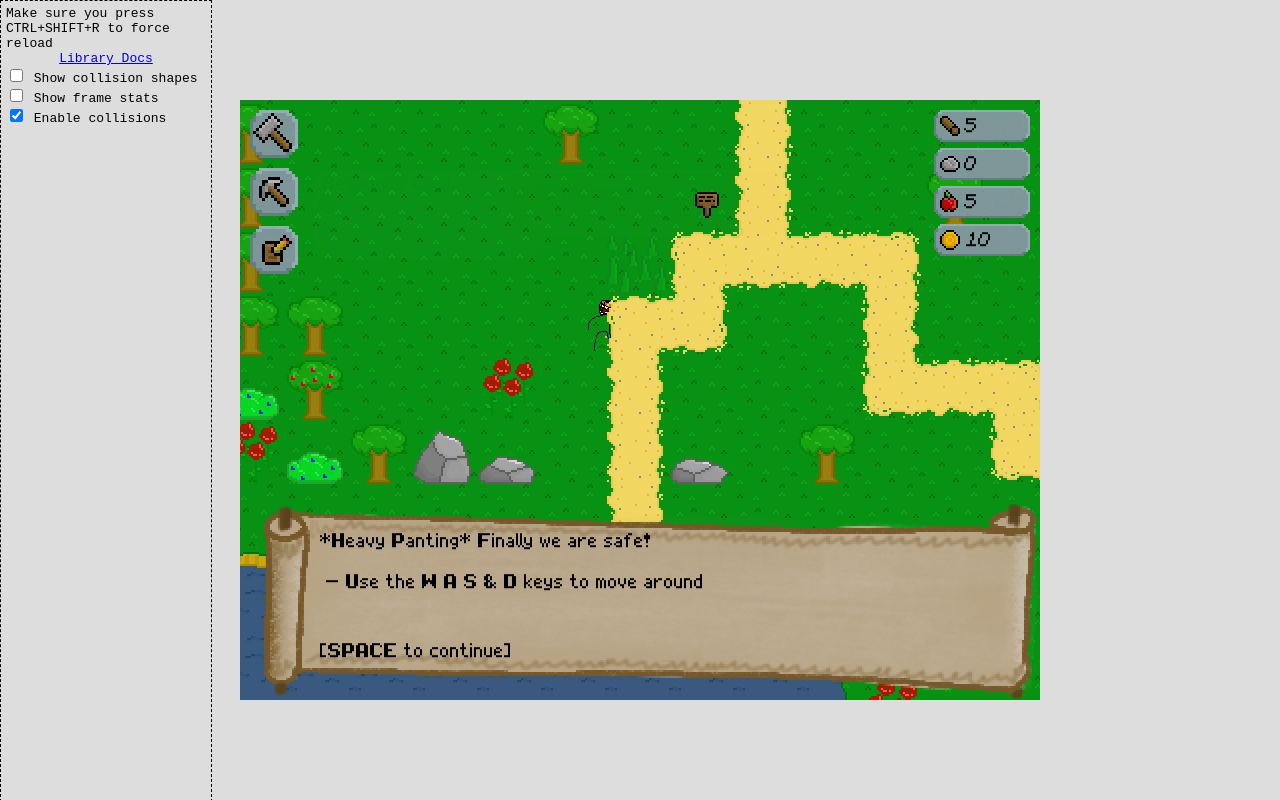
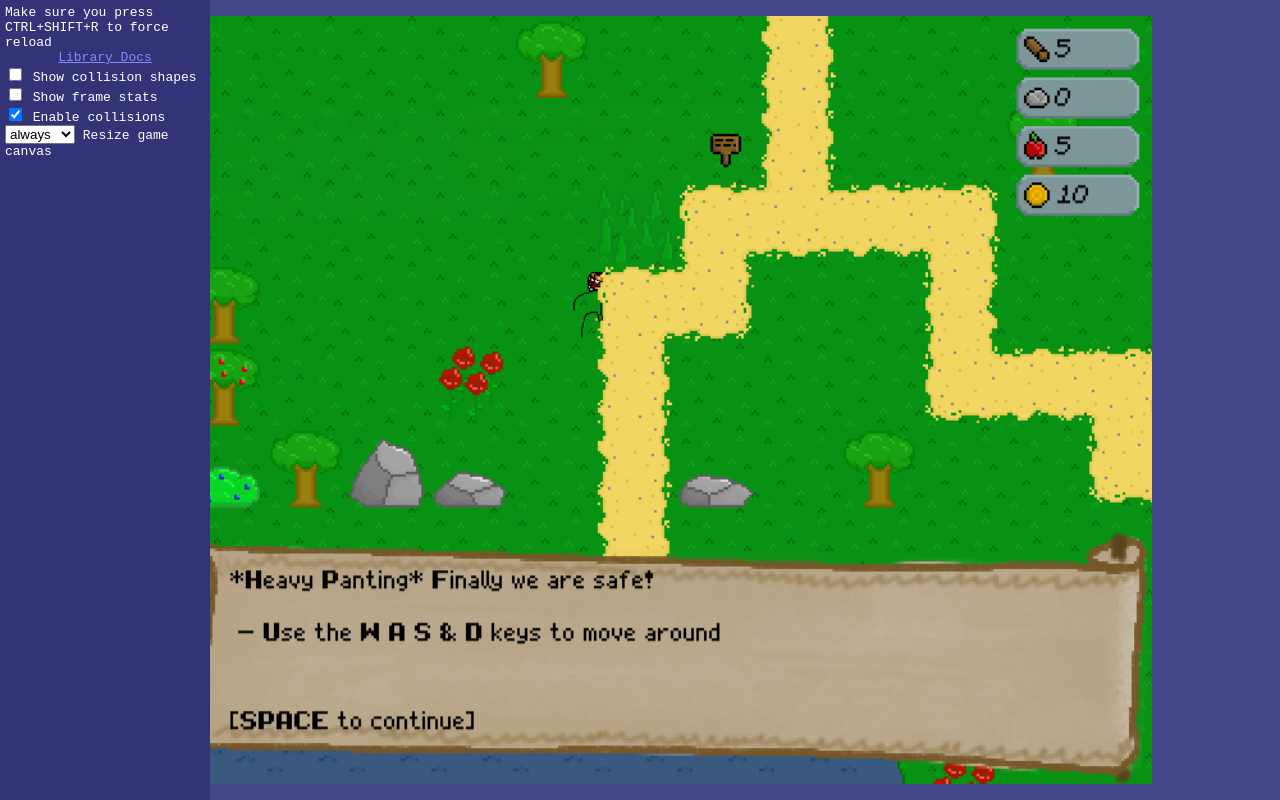
Before and after one commit to jdkrei65/tsa-game-design-2024, a plain HTML site: page index.html in a window 1280 px wide. Drawn offline with Linux system fonts and the light colour scheme; animation ran at ten frames a second.

Commit message:
added canvas resizing

```diff
--- a/index.html
+++ b/index.html
@@ -21,6 +21,13 @@
         <label>
             <input type="checkbox" onchange="window.COLLISIONS_ENABLED = this.checked;" checked> Enable collisions
         </label>
+        <label>
+            <select onchange="window.RESIZE_CANVAS = this.value; window.onresize()">
+                <option>always</option>
+                <option>stepped</option>
+                <option>never</option>
+            </select> Resize game canvas
+        </label>
 
         <div><code id="err"></code></div>
     </div>
--- a/main.js
+++ b/main.js
@@ -15,12 +15,14 @@ import oceanTilemapData  from './mapdata/oceanlayer.tilemapdata.js';
 window.DRAW_SHAPES          = false;    // default false
 window.DISPLAY_FRAME_TIME   = false;    // default false
 // other options
+window.RESIZE_CANVAS        = 'always'; // 'always', 'stepped', or 'never'
 window.COLLISIONS_ENABLED   = true;     // default true
 window.SPACIAL_HASH_SIZE    = 96;       // default 128 (2x2 tiles)
 
 // NOTE TO SELF:
 // draw trees above player before the player, and ones below after the player
 // draw paths on separate(?) map or with the "above trees"
+// remove collisions after gathering
 
 window.onerror = onerror = (event, source, lineno, colno, error) => {
     document.querySelector('#err').innerHTML += `
@@ -40,10 +42,41 @@ window.onerror = onerror = (event, source, lineno, colno, error) => {
     }
 })(console.log)
 
+// don't change these
+const SCREEN_WIDTH = 800;
+const SCREEN_HEIGHT = 600;
+const canvasElement = document.querySelector('#game-canvas');
+const screen = new gameify.Screen(canvasElement, SCREEN_WIDTH, SCREEN_HEIGHT);
+screen.setAntialiasing(false);
 
-const canvasElement = document.querySelector('#game-canvas');
-const screen = new gameify.Screen(canvasElement, 800, 600);
-screen.setAntialiasing(false);
+const rs = (evt) => {
+    const margin = 32;
+
+    let height = window.innerHeight - margin //Math.floor((window.innerHeight-margin)/300)*300;
+    let width = window.innerWidth - margin //Math.floor((window.innerWidth-margin)/400)*400;
+
+    if (window.RESIZE_CANVAS === 'stepped') {
+        height = Math.floor((window.innerHeight-margin)/300)*300;
+        width = Math.floor((window.innerWidth-margin)/400)*400;
+    }
+    if (window.RESIZE_CANVAS === 'never' || window.innerHeight < 300+margin || window.innerWidth < 400+margin) {
+        canvasElement.style.height = 'unset';
+        canvasElement.style.width = 'unset';
+        return;
+    }
+
+    const windowRatio = window.innerWidth/window.innerHeight;
+    const screenRatio = screen.width/screen.height
+
+    if (windowRatio > screenRatio) {
+        width = (height*screenRatio);
+    } else {
+        height = (width/screenRatio);
+    }
+    canvasElement.style.height = height + 'px';
+    canvasElement.style.width = width + 'px';
+}
+window.onresize = rs; rs();
 
 // Init imported things
 dialogue.setScreen(screen);
--- a/style.css
+++ b/style.css
@@ -6,7 +6,7 @@
 }
 
 html, body {
-    background: #ddd;
+    background: #448;
     height: 100%;
     margin: 0;
 }
@@ -31,6 +31,7 @@ canvas {
 }
 
 #links {
+    color: white;
     position: fixed;
     z-index: 1;
     top: 0px;
@@ -42,5 +43,11 @@ canvas {
     height: 100%;
 
     font-family: monospace;
-    border: 1px dashed black;
+    background: #337;
 }
+#links a {
+    color: #88f;
+}
+#links:hover {
+    z-index: 9;
+}
```
